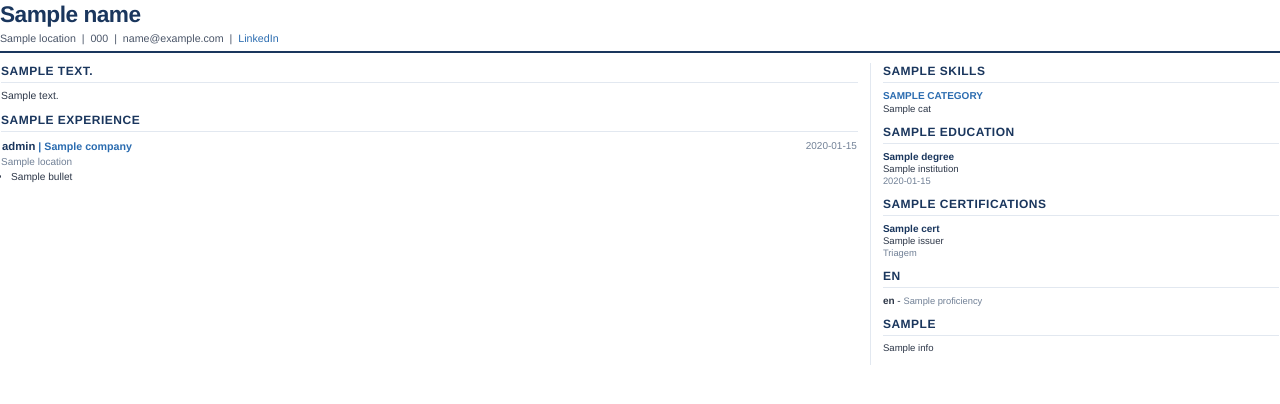
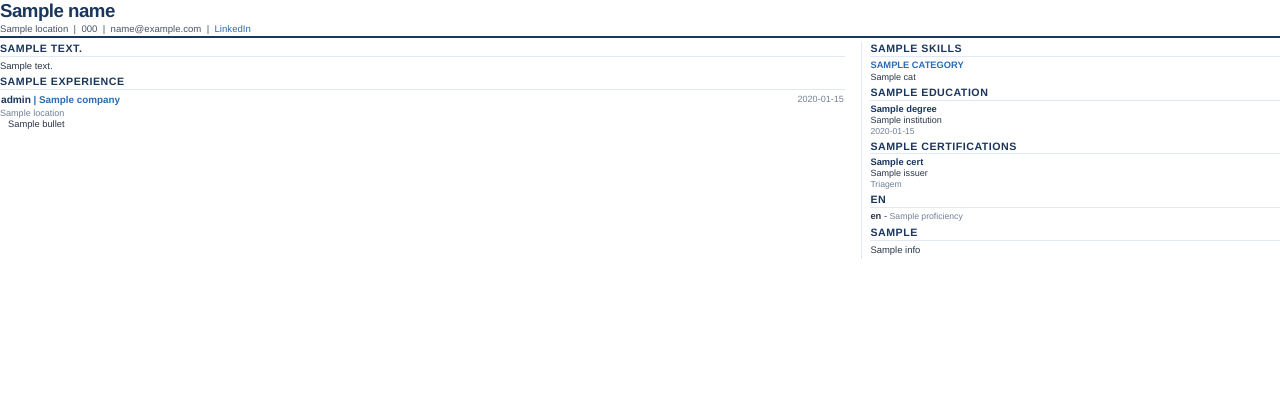
Before and after one commit to keevinvieeira/curriculo-kevin, a Python web app: template templates/resume_theme.html in a window 1280 px wide. Shown: the top 404 px of the page. Run offline with Jinja, Linux system fonts and the light colour scheme; the template is opened without the code that fills it: most values are stand-ins (such as "Sample title", 1, 10 or a date in 2020).

Commit message:
Fix PDF page break issue by replacing table layout with div columns and embedding header

```diff
--- a/templates/resume_theme.html
+++ b/templates/resume_theme.html
@@ -7,14 +7,14 @@
     <style>
         @page {
             size: a4;
-            margin: 0.7cm 0.7cm 0.7cm 0.7cm;
+            margin: 0.4cm 0.5cm 0.4cm 0.5cm;
         }
         html, body {
             background-color: #ffffff !important;
             color: #2d3748 !important;
             font-family: 'Helvetica', 'Arial', sans-serif;
-            line-height: 1.3;
-            font-size: 8pt;
+            line-height: 1.18;
+            font-size: 7.1pt;
             margin: 0;
             padding: 0;
         }
@@ -25,128 +25,111 @@
         /* Header */
         .header {
             border-bottom: 2px solid #1a365d;
-            padding-bottom: 5px;
-            margin-bottom: 10px;
+            padding-bottom: 2px;
+            margin-bottom: 4px;
         }
         .name {
-            font-size: 17pt;
+            font-size: 14pt;
             font-weight: bold;
             color: #1a365d !important;
-            margin-bottom: 3px;
+            margin-bottom: 1px;
             letter-spacing: -0.5px;
         }
         .contact-info {
-            font-size: 8pt;
+            font-size: 7.2pt;
             color: #4a5568 !important;
-            margin-top: 3px;
-        }
-        /* Layout Table */
-        .layout-table {
-            width: 100%;
-            border-collapse: collapse;
-            margin-top: 2px;
-        }
-        .main-column {
-            width: 68%;
-            vertical-align: top;
-            padding-right: 12px;
-        }
-        .sidebar-column {
-            width: 32%;
-            vertical-align: top;
-            padding-left: 12px;
-            border-left: 1px solid #e2e8f0;
+            margin-top: 1px;
         }
         /* Sections */
         .section {
-            margin-bottom: 10px;
+            margin-bottom: 4px;
         }
         .section-title {
-            font-size: 9pt;
+            font-size: 8pt;
             font-weight: bold;
             text-transform: uppercase;
             color: #1a365d !important;
             border-bottom: 1px solid #e2e8f0;
-            padding-bottom: 2px;
-            margin-bottom: 6px;
+            padding-bottom: 1px;
+            margin-bottom: 3px;
             letter-spacing: 0.5px;
         }
         .summary-text {
-            font-size: 7.8pt;
+            font-size: 7.1pt;
             text-align: justify;
-            margin-bottom: 8px;
-            line-height: 1.35;
+            margin-bottom: 4px;
+            line-height: 1.18;
         }
         /* Experience */
         .experience-item {
-            margin-bottom: 8px;
+            margin-bottom: 4px;
         }
         .experience-dates {
-            font-size: 7.5pt;
+            font-size: 6.8pt;
             color: #718096 !important;
             text-align: right;
         }
         .role-title {
-            font-size: 8.5pt;
+            font-size: 7.6pt;
             font-weight: bold;
             color: #1a365d !important;
         }
         .company-name {
-            font-size: 8pt;
+            font-size: 7.4pt;
             font-weight: bold;
             color: #2b6cb0 !important;
         }
         .experience-location {
-            font-size: 7.5pt;
+            font-size: 6.8pt;
             color: #718096 !important;
-            margin-bottom: 2px;
+            margin-bottom: 1px;
         }
         .bullet-list {
-            margin-top: 2px;
-            margin-bottom: 2px;
-            padding-left: 10px;
+            margin-top: 1px;
+            margin-bottom: 1px;
+            padding-left: 8px;
         }
         .bullet-item {
-            font-size: 7.6pt;
-            margin-bottom: 2px;
+            font-size: 7pt;
+            margin-bottom: 1px;
             text-align: justify;
-            line-height: 1.3;
+            line-height: 1.18;
         }
         /* Sidebar items */
         .skills-category {
-            margin-bottom: 6px;
+            margin-bottom: 3px;
         }
         .skills-category-title {
-            font-size: 7.5pt;
+            font-size: 7pt;
             font-weight: bold;
             text-transform: uppercase;
             color: #2b6cb0 !important;
             margin-bottom: 1px;
         }
         .skills-list {
-            font-size: 7.2pt;
+            font-size: 6.8pt;
             color: #2d3748 !important;
-            line-height: 1.25;
+            line-height: 1.16;
         }
         .education-item, .cert-item {
-            margin-bottom: 6px;
+            margin-bottom: 3px;
         }
         .education-title, .cert-title {
-            font-size: 7.5pt;
+            font-size: 7pt;
             font-weight: bold;
             color: #1a365d !important;
         }
         .education-inst, .cert-issuer {
-            font-size: 7.2pt;
+            font-size: 6.8pt;
             color: #2d3748 !important;
         }
         .education-dates, .cert-status {
-            font-size: 7pt;
+            font-size: 6.5pt;
             color: #718096 !important;
         }
         .language-item {
-            margin-bottom: 4px;
-            font-size: 7.5pt;
+            margin-bottom: 2px;
+            font-size: 7pt;
         }
         .language-name {
             font-weight: bold;
@@ -154,13 +137,21 @@
         }
         .language-proficiency {
             color: #718096 !important;
-            font-size: 7pt;
+            font-size: 6.5pt;
         }
-        .info-text {
-            font-size: 7.2pt;
-            text-align: justify;
-            color: #2d3748 !important;
-            line-height: 1.3;
+        .col-main {
+            float: left;
+            width: 66%;
+            padding-right: 8px;
+        }
+        .col-side {
+            float: right;
+            width: 32%;
+            padding-left: 8px;
+            border-left: 1px solid #e2e8f0;
+        }
+        .clear-cols {
+            clear: both;
         }
     </style>
 </head>
@@ -175,10 +166,7 @@
         </div>
     </div>
 
-    <table class="layout-table">
-        <tr>
-            <!-- Left Main Column -->
-            <td class="main-column">
+    <div class="col-main">
         {% if summary %}
         <div class="section">
             <div class="section-title">{{ titles.summary }}</div>
@@ -214,10 +202,9 @@
             {% endfor %}
         </div>
         {% endif %}
-            </td>
+    </div>
 
-            <!-- Right Sidebar Column -->
-            <td class="sidebar-column">
+    <div class="col-side">
         {% if skills %}
         <div class="section">
             <div class="section-title">{{ titles.skills }}</div>
@@ -282,8 +269,7 @@
             {% endfor %}
         </div>
         {% endif %}
-            </td>
-        </tr>
-    </table>
+    </div>
+    <div class="clear-cols"></div>
 </body>
 </html>
```
Lines whose indentation alone changed are shown as unchanged.
